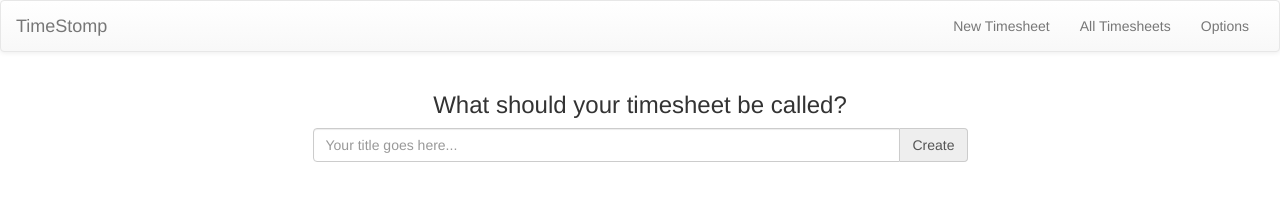
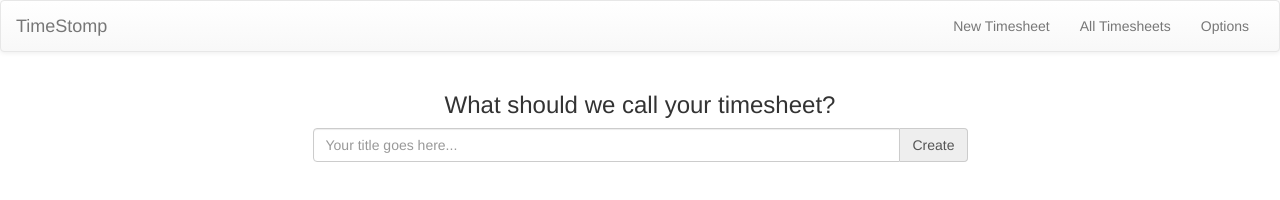
Before and after one commit to ZolayvarE/timestomp, a website: page client/index.html at #/newtimesheet in a window 1280 px wide. Drawn offline with Linux system fonts and the light colour scheme.

Commit message:
Update prompt text for creating new timesheet

```diff
--- a/client/views/newTimesheet.html
+++ b/client/views/newTimesheet.html
@@ -4,7 +4,7 @@
 
       <h3 class='col-xs-12 col-sm-8'>
         <center>
-          What should your timesheet be called?
+          What should we call your timesheet?
         </center>
       </h3>
 
```
